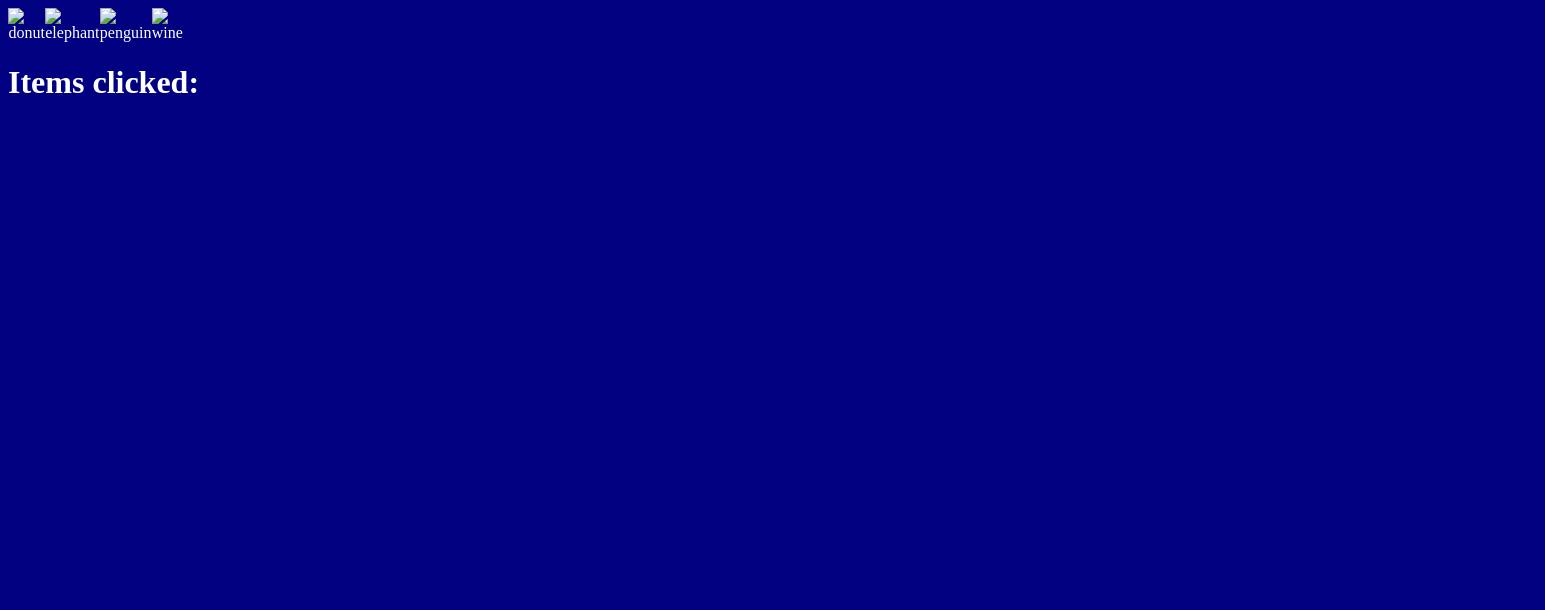
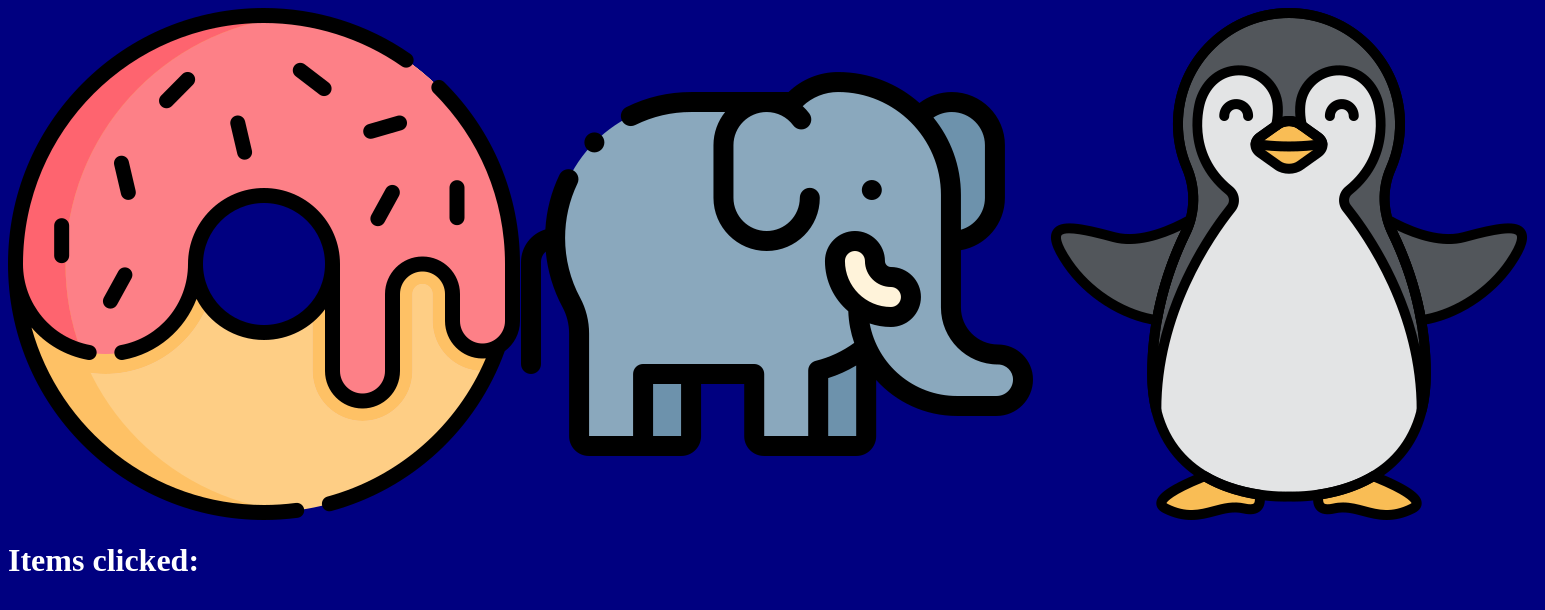
Before and after one commit to orange-panther/orange-panther.github.io, a plain HTML site: page index.html in a window 1280 px wide. Shown: the whole page, 1545 px wide, since content can reach past the window. Drawn offline with Linux system fonts and the light colour scheme.

Commit message:
Bugfixing

```diff
--- a/index.html
+++ b/index.html
@@ -9,10 +9,9 @@
 </head>
 <body>
     <div class="items">
-        <img src="donut.png" alt="donut" onclick="isClicked()">
-        <img src="elephant.png" alt="elephant" onclick="isClicked()">
-        <img src="penguin.png" alt="penguin" onclick="isClicked()">
-        <img src="wine.png" alt="wine" onclick="isClicked()">
+        <img src="media/donut.png" alt="donut" onclick="isClicked()">
+        <img src="media/elephant.png" alt="elephant" onclick="isClicked()">
+        <img src="media/penguin.png" alt="penguin" onclick="isClicked()">
     </div>
 
     <h1>Items clicked: <span id="item-counter"></span></h1>
```
Also changed, not shown: media/wine.png (deleted).
